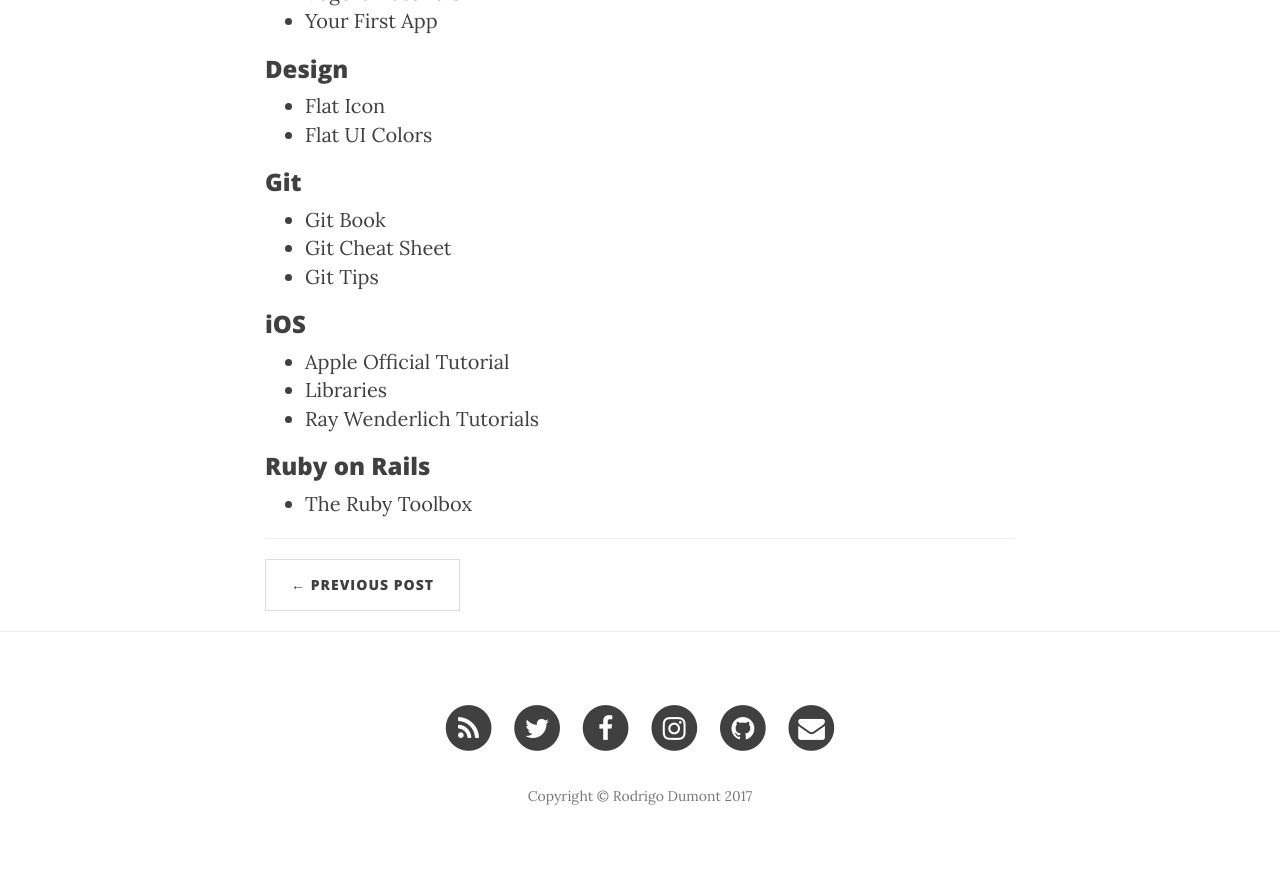
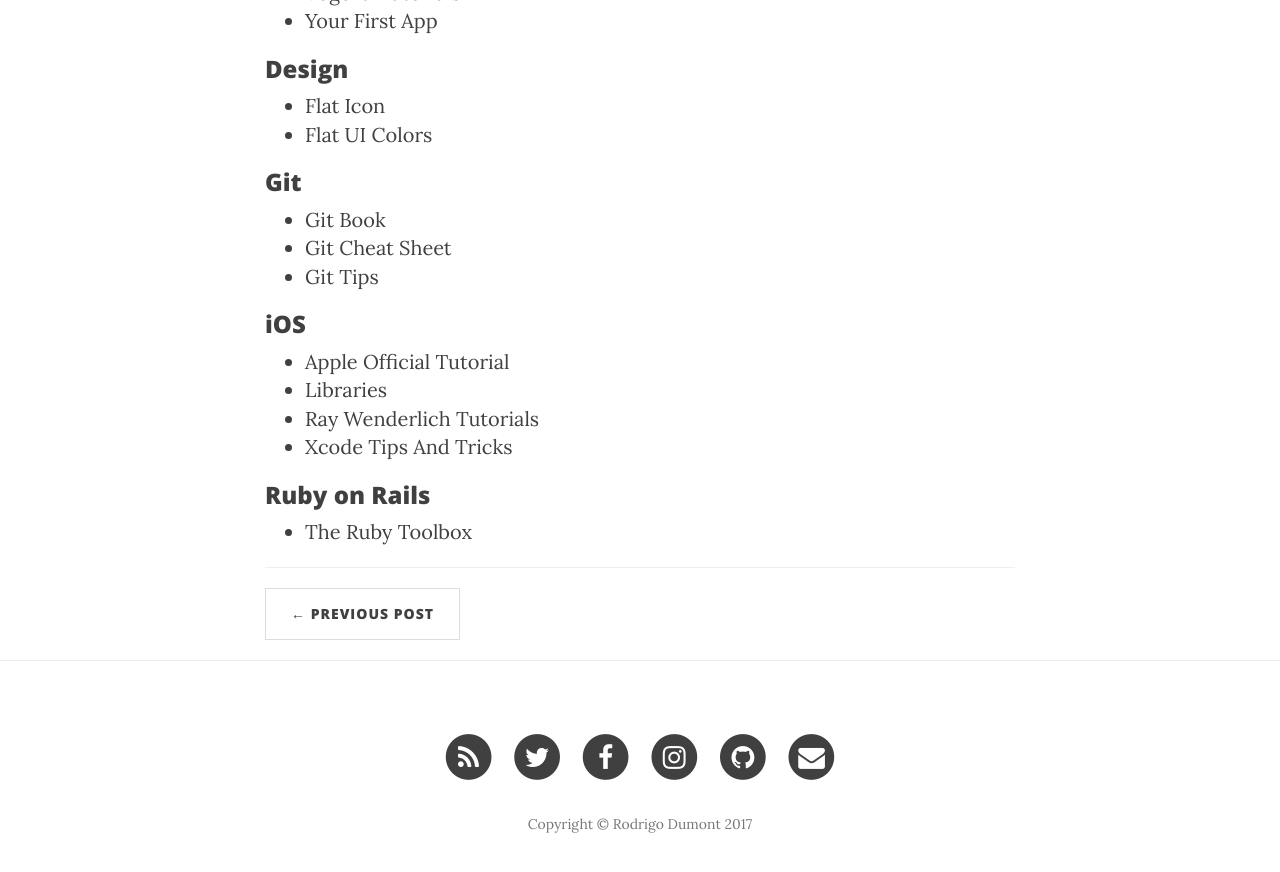
Before and after one commit to RxDx/rxdx.github.io, a Jekyll site: the page built from _posts/2016-07-01-useful-resources.markdown, in a window 1280 px wide and 900 px high, scrolled down 781 px. Shown: the top 872 px of the window. Built offline with Jekyll 4.4.1, drawn with Linux system fonts in a browser that asks for light colours; nearby versions of some CDN libraries.

Commit message:
Add Xcode Tips And Tricks

```diff
--- a/_posts/2016-07-01-useful-resources.markdown
+++ b/_posts/2016-07-01-useful-resources.markdown
@@ -30,6 +30,7 @@ Here are some links that should be useful
 * [Apple Official Tutorial](https://developer.apple.com/library/ios/referencelibrary/GettingStarted/DevelopiOSAppsSwift/)
 * [Libraries](https://github.com/vsouza/awesome-ios)
 * [Ray Wenderlich Tutorials](https://www.raywenderlich.com/tutorials)
+* [Xcode Tips And Tricks](http://todoremove.com/post/2017-03/xcode-tips-and-tricks/)
 
 ### Ruby on Rails
 * [The Ruby Toolbox](https://www.ruby-toolbox.com/)
```
